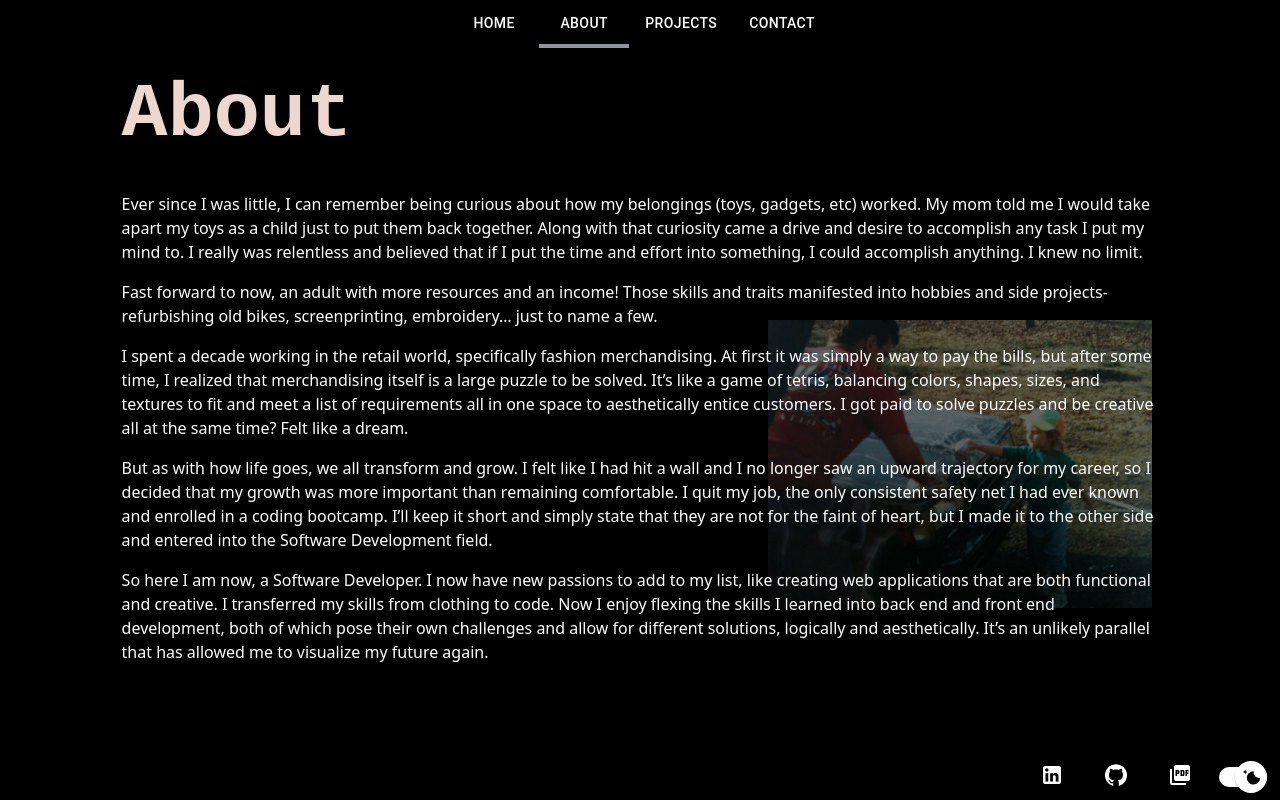
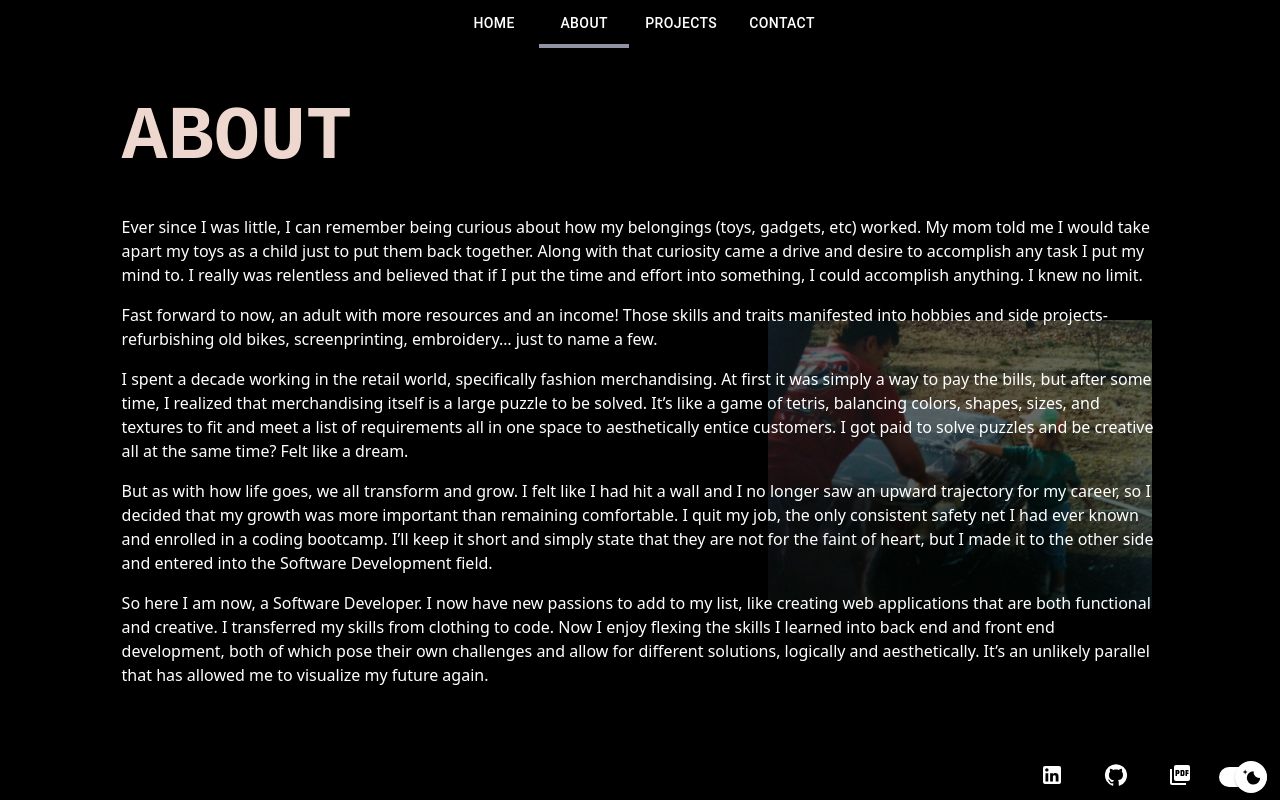
Before and after one commit to laurenmilesdev/portfolio, a Next.js app: page / in a window 1280 px wide. Both pictures are taken after a click on the tab "ABOUT". Built offline with nearby package versions, Linux system fonts and the light colour scheme; a web font is replaced by a local one.

Commit message:
Updated Layout component

```diff
--- a/src/components/layout/Layout.module.css
+++ b/src/components/layout/Layout.module.css
@@ -1,7 +1,7 @@
 .container {
   display: flex;
   flex-direction: column;
-  padding-top: 6%;
+  padding-top: 8%;
   padding-left: 5%;
   padding-right: 5%;
   color: var(--font-color);
--- a/src/components/layout/Layout.tsx
+++ b/src/components/layout/Layout.tsx
@@ -12,7 +12,7 @@ export default function Layout({ component, title }: Props): JSX.Element {
       <div className={styles.container}>
         {title && (
           <div className="col-md-12" id="title">
-            <h1>{title}</h1>
+            <h1>{title.toUpperCase()}</h1>
           </div>
         )}
         <div className="col-md-12" id="content">
```
Also changed, not shown: 1 other file (tests, documents, lock files or other folders).
